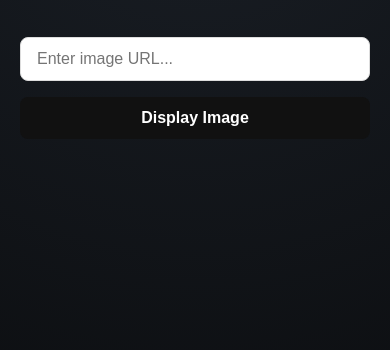
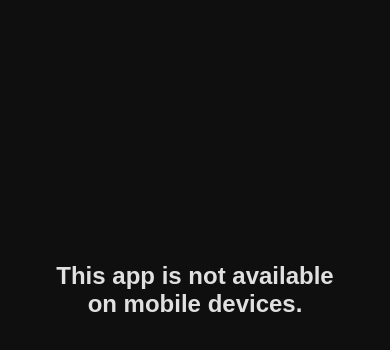
Before and after one commit to IpsaScientiaPotestasEst/Image-Gallery, a website: page index.html in a window 390 px wide. Shown: the part 172-522 px from the top of the page. Drawn offline with Linux system fonts and the light colour scheme.

Commit message:
Update index.html

```diff
--- a/index.html
+++ b/index.html
@@ -6,6 +6,35 @@
     <meta name="viewport" content="width=device-width, initial-scale=1.0">
     <title>Image Gallery</title>
     <style>
+
+
+#mobile-blocker {
+    display: none;
+    background: #0f0f0f;
+    color: #e0e0e0;
+    text-align: center;
+    padding: 40px 20px;
+    font-family: Arial, sans-serif;
+}
+
+
+@media (max-width: 767px), (pointer: coarse) {
+    body > * {
+        display: none !important;
+    }
+    html, body {
+        background: #0f0f0f !important;
+    }
+    #mobile-blocker {
+        display: flex !important;
+        flex-direction: column;
+        justify-content: center;
+        align-items: center;
+        height: 100vh;
+        margin: 0;
+    }
+}
+
         * {
             box-sizing: border-box;
             margin: 0;
@@ -176,6 +205,11 @@
 
 <body>
 
+    <div id="mobile-blocker">
+    <h2>This app is not available on mobile devices.</h2>
+</div>
+
+
     <div class="gallery-container">
         <header class="gallery-header">
             <h1>Editorial Image Gallery</h1>
```
